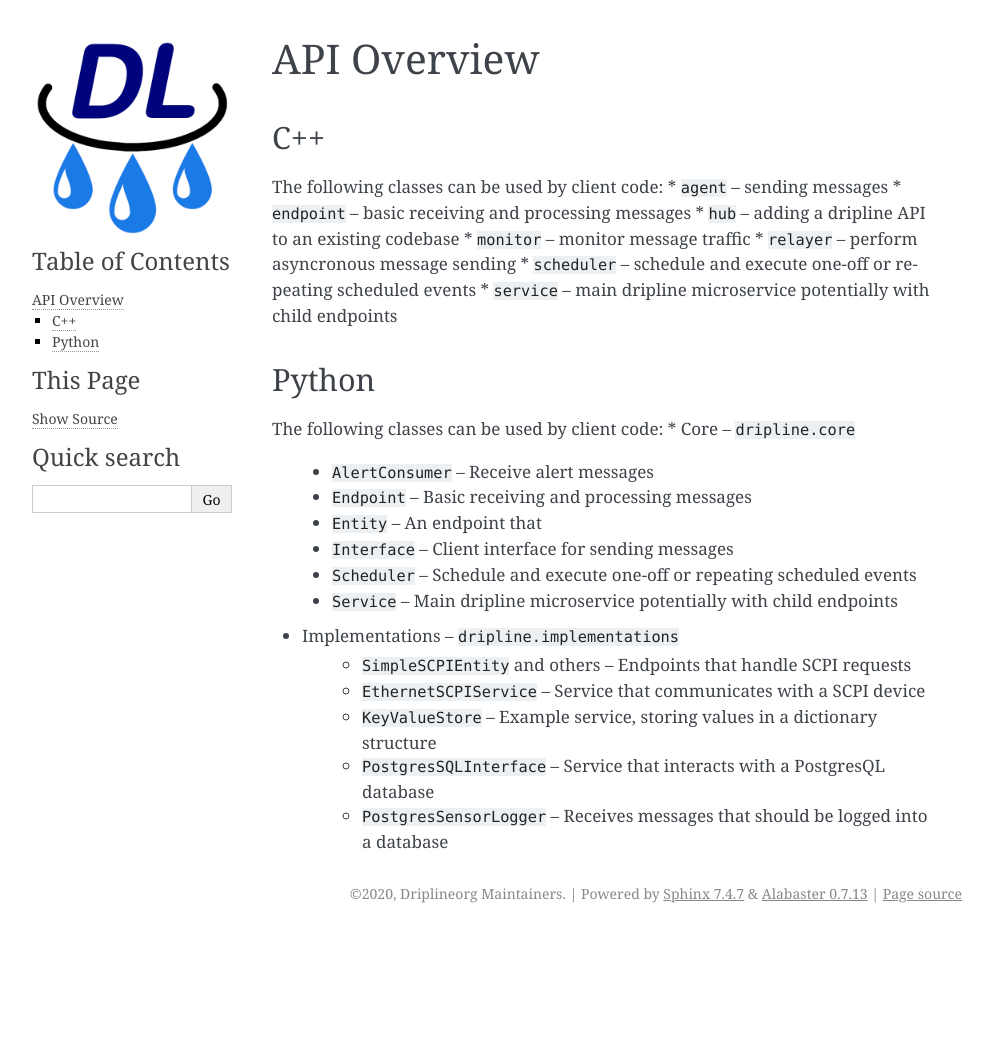
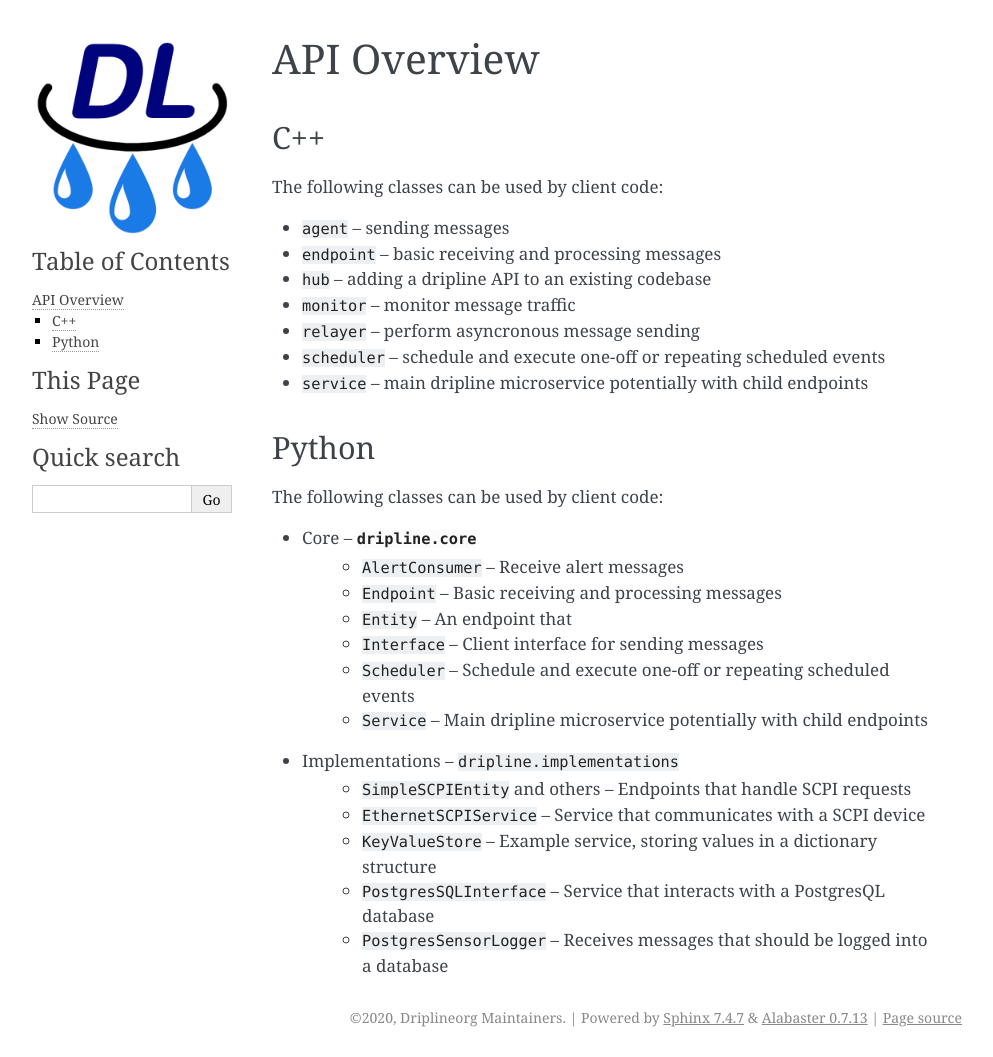
Before and after one commit to driplineorg/controls-guide, a Sphinx documentation site: the page built from source/using-dripline/api-overview.rst, in a window 1280 px wide and 1057 px high. Shown: the whole window, without its empty margins (148-1141 px from the left). Built offline with Sphinx 7.4.7, drawn with Linux system fonts in a browser that asks for light colours; part of the change alters nothing that is shown.

```diff
--- a/source/conf.py
+++ b/source/conf.py
@@ -40,6 +40,7 @@ release = u''
 # ones.
 extensions = [
     'sphinx.ext.githubpages',
+    'sphinx.ext.intersphinx',
 ]
 
 # Add any paths that contain templates here, relative to this directory.
@@ -69,6 +70,10 @@ exclude_patterns = []
 # The name of the Pygments (syntax highlighting) style to use.
 pygments_style = None
 
+# Interpshinx mapping to dripline-python
+intersphinx_mapping = {
+    "dripline-python": ("https://dripline-python.readthedocs.io/en/latest/", None),
+}
 
 # -- Options for HTML output -------------------------------------------------
 
--- a/source/using-dripline/api-overview.rst
+++ b/source/using-dripline/api-overview.rst
@@ -5,6 +5,7 @@ C++
 ---
 
 The following classes can be used by client code:
+
 * ``agent`` -- sending messages
 * ``endpoint`` -- basic receiving and processing messages
 * ``hub`` -- adding a dripline API to an existing codebase
@@ -17,7 +18,8 @@ Python
 ------
 
 The following classes can be used by client code:
-* Core -- ``dripline.core``
+
+* Core -- :py:mod:`dripline.core`
     * ``AlertConsumer`` -- Receive alert messages
     * ``Endpoint`` -- Basic receiving and processing messages
     * ``Entity`` -- An endpoint that
```
